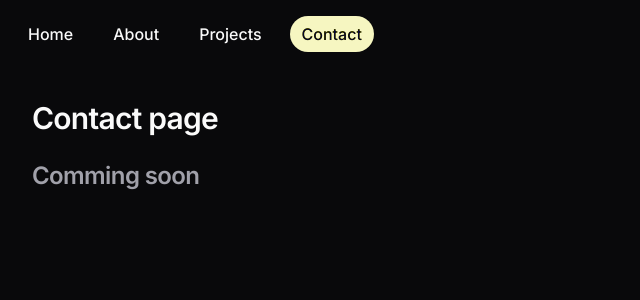
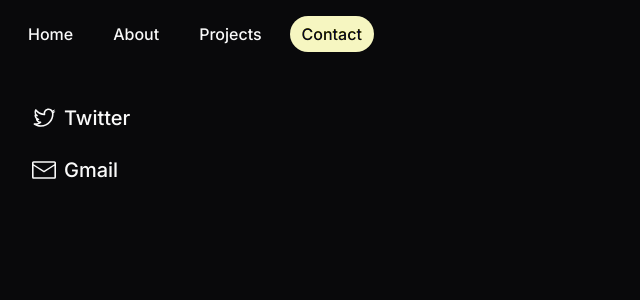
Before and after one commit to RohanJacob23/Portfolio-Nextjs, a Next.js app: page /contact in a window 1280 px wide. Shown: the top 300 px of the page, without its empty margins (0-640 px from the left). Built offline with nearby package versions, Linux system fonts and the light colour scheme.

Commit message:
sm: Added resume link and changed few page contents

```diff
--- a/src/app/about/page.tsx
+++ b/src/app/about/page.tsx
@@ -1,16 +1,22 @@
+import type { Metadata } from "next";
 import React from "react";
+
+export const metadata: Metadata = {
+  title: "About",
+  description: "About Page",
+};
 
 export default function page() {
   const skills = ["React", "Next.js", "MongoDB", "Tailwind CSS"];
   return (
-    <div className="flex-1 p-4 md:p-8 space-y-4 text-xl">
+    <div className="flex-1 p-4 md:p-8 space-y-4 text-xl text-muted-foreground">
       <p>
         I am{" "}
-        <span className="border-b-2 font-medium border-[#ffffcc]">
+        <span className="text-foreground border-b-2 font-medium border-[#ffffcc]">
           Rohan Koshy Jacob
         </span>
         , a highly motivated and results-oriented{" "}
-        <span className="border-b-2 font-medium border-[#ffffcc]">
+        <span className="text-foreground border-b-2 font-medium border-[#ffffcc]">
           web developer
         </span>{" "}
         with a strong foundation in both front-end and back-end development.
@@ -20,7 +26,7 @@ export default function page() {
         {skills.map((skill, i) => (
           <React.Fragment key={i}>
             {i === skills.length - 1 ? " and " : " "}
-            <span className="border-b-2 font-medium border-[#ffffcc]">
+            <span className="text-foreground border-b-2 font-medium border-[#ffffcc]">
               {skill}
               {i !== skills.length - 1 && ","}
             </span>{" "}
@@ -32,7 +38,7 @@ export default function page() {
       </p>
       <p>
         I&apos;m passionate about creating impactful{" "}
-        <span className="border-b-2 font-medium border-[#ffffcc]">
+        <span className="text-foreground border-b-2 font-medium border-[#ffffcc]">
           web applications
         </span>
         and seek an opportunity to learn and grow alongside experienced
--- a/src/app/contact/page.tsx
+++ b/src/app/contact/page.tsx
@@ -1,8 +1,31 @@
+import { Button } from "@/components/ui/button";
+import Link from "next/link";
+import { EnvelopeClosedIcon, TwitterLogoIcon } from "@radix-ui/react-icons";
+import type { Metadata } from "next";
+
+export const metadata: Metadata = {
+  title: "Contact",
+  description: "Contact Page",
+};
+
 export default function page() {
   return (
     <div className="flex-1 p-4 md:p-8 space-y-4 text-xl">
-      <h2 className="border-none">Contact page</h2>
-      <h3 className="text-muted-foreground">Comming soon</h3>
+      {/* social links */}
+      <div className="flex flex-col items-start gap-4">
+        <Button variant="link" asChild className="text-xl pl-0 gap-2">
+          <Link href="https://twitter.com/R_Jacob2374">
+            <TwitterLogoIcon className="size-6" />
+            Twitter
+          </Link>
+        </Button>
+        <Button variant="link" asChild className="text-xl pl-0 gap-2">
+          <Link href="mailto: rohankoshyjacob@gmail.com" target="_blank">
+            <EnvelopeClosedIcon className="size-6" />
+            Gmail
+          </Link>
+        </Button>
+      </div>
     </div>
   );
 }
--- a/src/app/page.tsx
+++ b/src/app/page.tsx
@@ -1,3 +1,5 @@
+import Link from "next/link";
+
 export default function Home() {
   return (
     <div className="flex-1 p-4 md:p-8 content-center space-y-4">
@@ -9,6 +11,12 @@ export default function Home() {
         </span>
       </h1>
       <h2 className="border-none">A freelance web developer from India.</h2>
+      <Link
+        href={"/resume.pdf"}
+        className="!mt-2 scroll-m-20 text-xl font-semibold tracking-tight"
+      >
+        Resume
+      </Link>
     </div>
   );
 }
--- a/src/app/projects/page.tsx
+++ b/src/app/projects/page.tsx
@@ -1,8 +1,15 @@
+import type { Metadata } from "next";
+
+export const metadata: Metadata = {
+  title: "Projects",
+  description: "Project Page",
+};
+
 export default function page() {
   return (
     <div className="flex-1 p-4 md:p-8 space-y-4 text-xl">
       <h2 className="border-none">Projects Page</h2>
-      <h3 className="text-muted-foreground">Comming soon</h3>
+      <h3 className="text-muted-foreground">Updating soon...</h3>
     </div>
   );
 }
```
Also changed, not shown: 1 other file (tests, documents, lock files or other folders).
